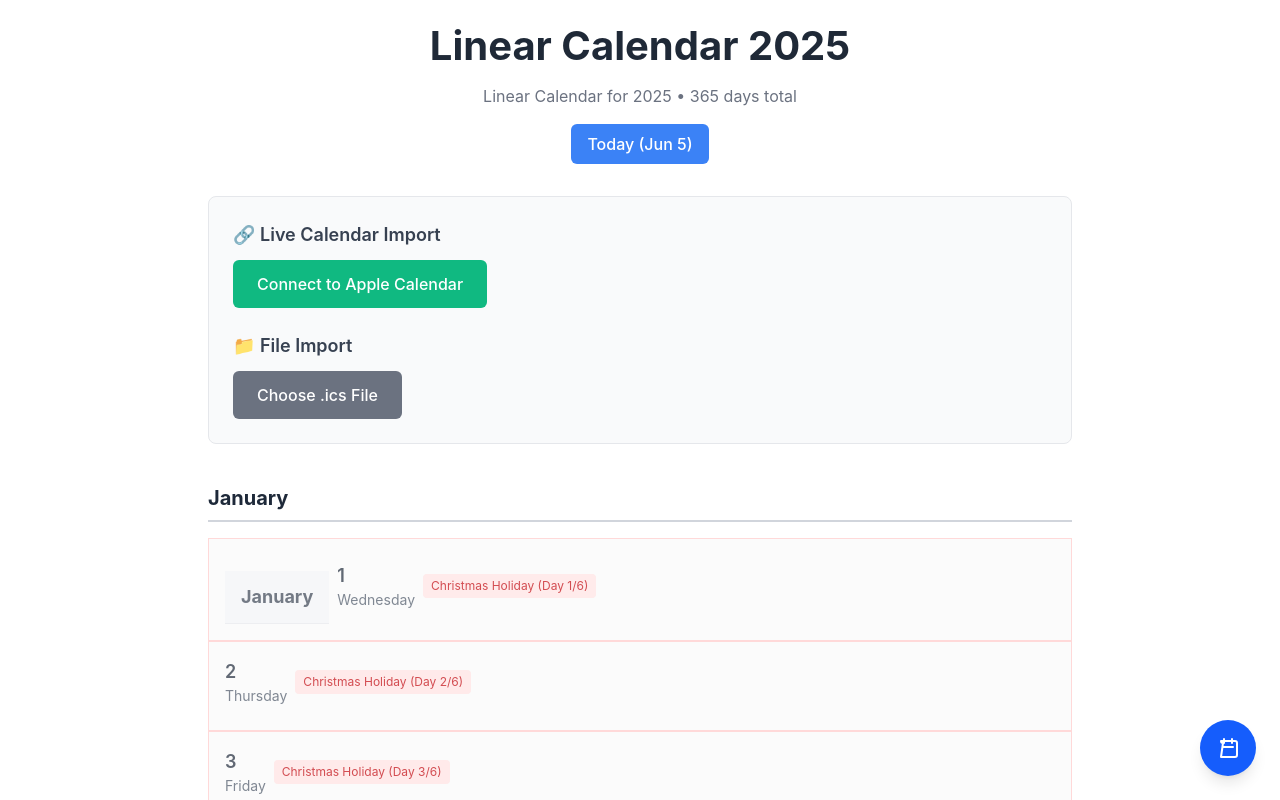
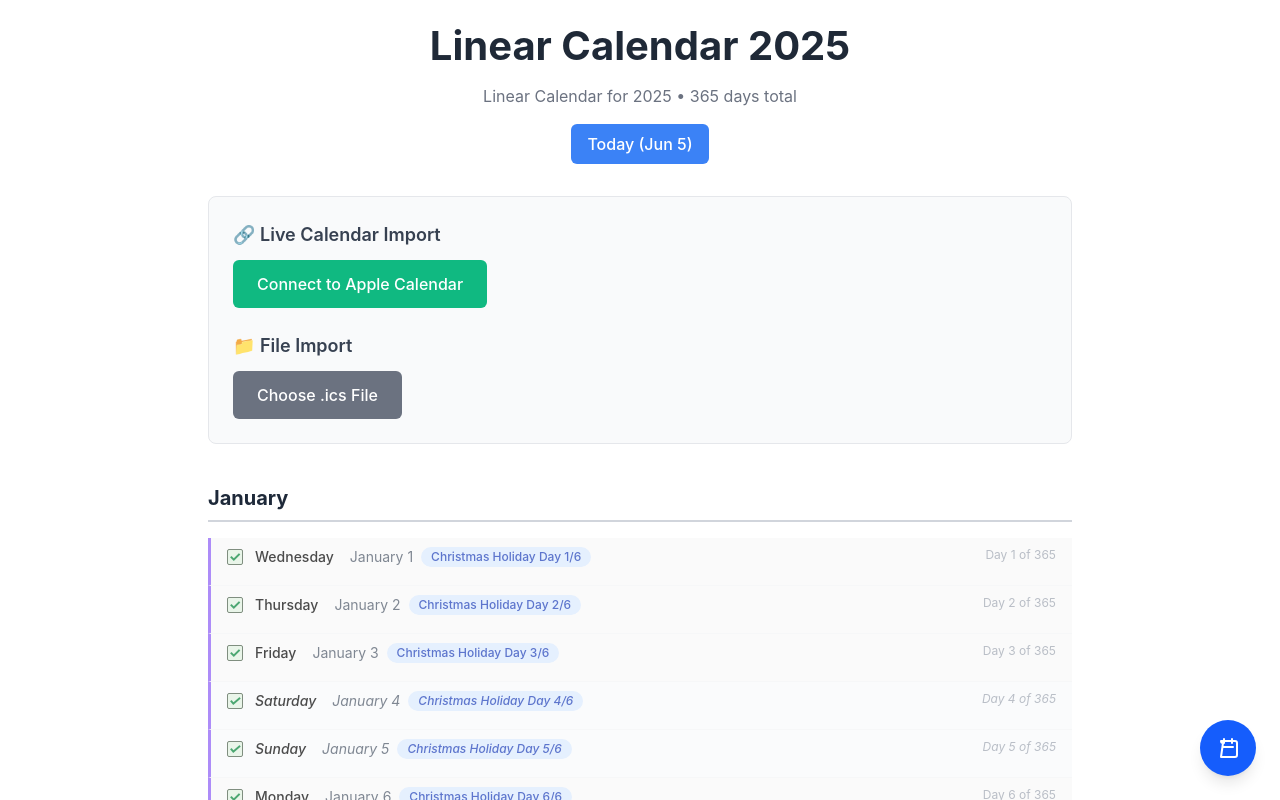
Before and after one commit to ee0pdt/linear-calendar, a React (Vite) app: page / in a window 1280 px wide. Shown: the top 800 px of the page. Built offline with nearby package versions, Linux system fonts and the light colour scheme.

Commit message:
Fixed a bunch of styles

```diff
--- a/src/components/CalendarDay.tsx
+++ b/src/components/CalendarDay.tsx
@@ -31,92 +31,76 @@ export function CalendarDay({
 
   const dayEvents = getEventsForDate(events, date)
   const displayedEvents = dayEvents.slice(0, 3)
+  const globalIndex = (() => {
+    // Used for "Day X of Y" counter
+    const yearStart = new Date(date.getFullYear(), 0, 1)
+    return Math.floor(
+      (date.getTime() - yearStart.getTime()) / (1000 * 60 * 60 * 24),
+    )
+  })()
 
-  const getDayClasses = () => {
-    const baseClasses =
-      'day-item p-4 border border-gray-200 bg-white transition-colors'
-    const classes = [baseClasses]
-
-    if (isTodayProp)
-      classes.push('today-highlight bg-yellow-50 border-yellow-300 shadow-md')
-    if (isPast) classes.push('past-day opacity-60')
-    if (isWeekendDay && !isHoliday) classes.push('weekend-day bg-blue-50')
-    if (isHoliday) classes.push('holiday-day bg-red-50 border-red-200')
-
-    return classes.join(' ')
-  }
-
-  const formatTimeDisplay = (eventDate: Date) => {
-    return eventDate.toLocaleTimeString('en-US', {
-      hour: 'numeric',
-      minute: '2-digit',
-      hour12: true,
-    })
-  }
-
+  // Main row: left and right columns
   return (
-    <div ref={isTodayProp ? todayRef : undefined} className={getDayClasses()}>
-      <div className="day-header">
-        {/* Month header for first day of month */}
-        {isFirstDay && (
-          <div className="month-header text-lg font-bold text-gray-800 mb-2 border-b border-gray-300 pb-1">
-            {monthName}
+    <div
+      ref={isTodayProp ? todayRef : undefined}
+      className={`day-entry flex items-center justify-between min-h-[3rem] border-b border-gray-200 transition-colors
+        ${isTodayProp ? 'today-highlight bg-yellow-100 border-yellow-300 font-semibold' : ''}
+        ${isWeekendDay && !isHoliday ? 'weekend-highlight' : ''}
+        ${isHoliday && isWeekendDay ? 'holiday-weekend-highlight' : ''}
+        ${isHoliday && !isWeekendDay ? 'holiday-highlight' : ''}
+        ${isPast ? 'past-day' : ''}
+      `}
+    >
+      {/* Left column: checkbox, day name, date, badges, TODAY */}
+      <div className="flex items-center space-x-4">
+        <div
+          className={`w-6 h-6 border-2 day-checkbox flex items-center justify-center mr-2 ${
+            isPast ? 'bg-green-200 border-green-400' : 'border-gray-400'
+          }`}
+        >
+          {isPast && (
+            <span className="text-green-700 text-sm font-bold">✓</span>
+          )}
         </div>
+        <div className="font-medium">{dayName}</div>
+        <div className="text-gray-600 flex items-center space-x-2">
+          <span>
+            {monthName} {dayNumber}
+          </span>
+          {dayEvents.length > 0 && <span className="text-[8px]">📅</span>}
+          {holidayInfo && (
+            <span className="bg-blue-100 text-blue-800 text-xs font-medium px-2.5 py-0.5 rounded-full no-print">
+              {holidayInfo.name} Day {holidayInfo.dayNumber}/
+              {holidayInfo.totalDays}
+            </span>
           )}
-
-        {/* Day header */}
-        <div className="flex justify-between items-start mb-2">
-          <div>
-            <div className="text-lg font-semibold text-gray-800">
-              {dayNumber}
         </div>
-            <div className="text-sm text-gray-600">{dayName}</div>
-          </div>
-
-          {/* Today indicator */}
         {isTodayProp && (
-            <div className="bg-yellow-500 text-white px-2 py-1 rounded-full text-xs font-bold">
+          <div className="bg-red-500 text-white px-2 py-1 rounded text-sm no-print ml-2">
             TODAY
           </div>
         )}
       </div>
 
-        {/* Holiday indicator */}
-        {holidayInfo && (
-          <div className="bg-red-100 text-red-700 text-xs px-2 py-1 rounded mb-2">
-            {holidayInfo.name} (Day {holidayInfo.dayNumber}/
-            {holidayInfo.totalDays})
+      {/* Right column: day counter and events */}
+      <div className="text-right">
+        <div className="text-gray-400 text-sm day-counter">
+          Day {globalIndex + 1} of {date.getFullYear() % 4 === 0 ? 366 : 365}
         </div>
-        )}
-
-        {/* Weekend indicator */}
-        {isWeekendDay && !isHoliday && (
-          <div className="text-blue-600 text-xs font-medium mb-2">Weekend</div>
-        )}
-      </div>
-
-      {/* Events */}
         {dayEvents.length > 0 && (
-        <div className="day-events space-y-1">
-          {displayedEvents.map((event, index) => {
-            const timeDisplay = !event.allDay
-              ? formatTimeDisplay(event.start)
-              : null
-
-            const isMultiDay =
-              event.end &&
-              event.start.toDateString() !== event.end.toDateString()
-
+          <div className="mt-1 text-xs space-y-1 events-list">
+            {displayedEvents.map((event, i) => {
+              const timeDisplay = getEventDisplayForDate(event, date)
               return (
-              <div key={index} className="event-item">
-                {isMultiDay ? (
+                <div key={i}>
+                  {event.allDay ? (
                     <span
-                    className={`inline-block px-2 py-1 rounded text-xs font-medium cursor-help ${
+                      className={`text-xs font-medium px-2.5 py-0.5 rounded-full inline-block cursor-help ${
                         event.isRecurring
-                        ? 'bg-blue-100 text-blue-800'
-                        : 'bg-purple-100 text-purple-800'
+                          ? 'bg-green-100 text-green-800'
+                          : 'bg-purple-100 text-purple-800 border-2 border-purple-300'
                       }`}
-                    title={event.title.length > 12 ? event.title : undefined}
+                      title={event.title.length > 15 ? event.title : undefined}
                     >
                       {(() => {
                         const dayProgress = getEventDisplayForDate(event, date)
@@ -148,7 +132,9 @@ export function CalendarDay({
                       )}
                       <span
                         className={
-                        event.isRecurring ? 'text-blue-600' : 'text-purple-600'
+                          event.isRecurring
+                            ? 'text-blue-600'
+                            : 'text-purple-600'
                         }
                       >
                         {(() => {
@@ -173,5 +159,6 @@ export function CalendarDay({
           </div>
         )}
       </div>
+    </div>
   )
 }
```
Lines whose indentation alone changed are shown as unchanged.
